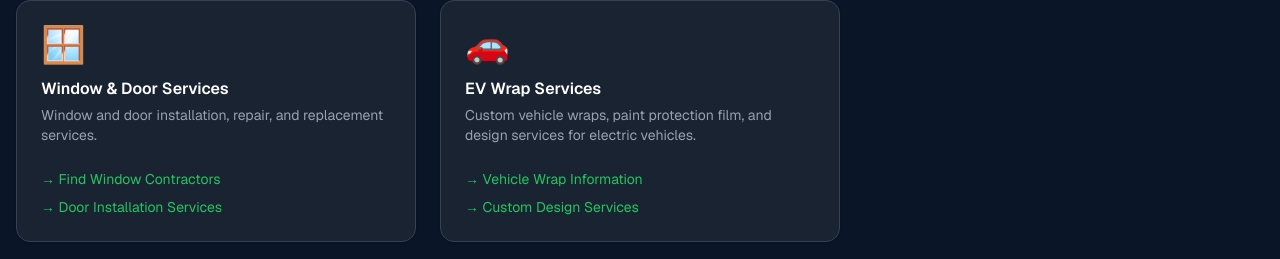
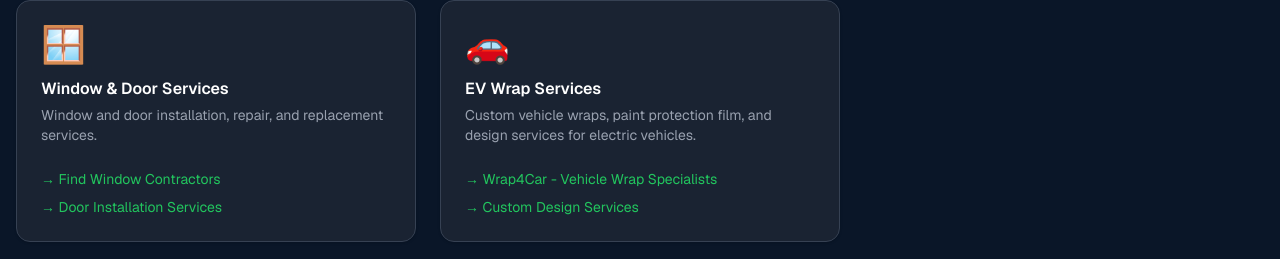
Before and after one commit to mapseffect/websites, a Next.js app: page /resources in a window 1280 px wide. Shown: the part 1902-2161 px from the top of the page. Built offline with nearby package versions, Linux system fonts and the light colour scheme.

Commit message:
feat: restore wrap4car.com link in EV Wrap Services
Add back wrap4car.com link as first link in category.

Co-authored-by: null <221630119+mapseffect@users.noreply.github.com>

```diff
--- a/app/resources/page.tsx
+++ b/app/resources/page.tsx
@@ -164,7 +164,7 @@ const resourceCategories = [
     description: "Custom vehicle wraps, paint protection film, and design services for electric vehicles.",
     icon: "🚗",
     links: [
-      { name: "Vehicle Wrap Information", url: "#" },
+      { name: "Wrap4Car - Vehicle Wrap Specialists", url: "https://wrap4car.com/" },
       { name: "Custom Design Services", url: "#" },
     ],
   },
```
